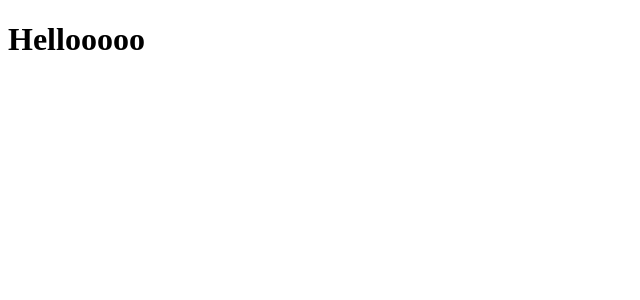
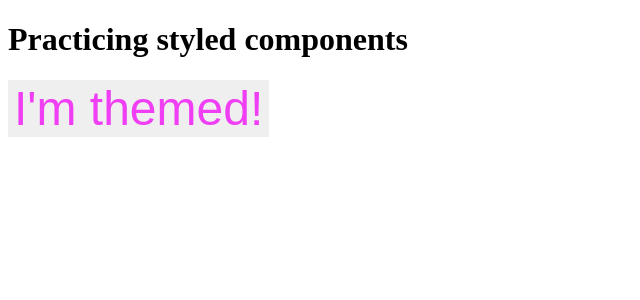
Before and after one commit to shanialmog/styling-exercise, a React (Create React App) app: page / in a window 1280 px wide. Shown: the top 300 px of the page, without its empty margins (0-640 px from the left). Built offline with nearby package versions, Linux system fonts and the light colour scheme.

Commit message:
first play with styled components

```diff
--- a/src/App.js
+++ b/src/App.js
@@ -1,10 +1,24 @@
 import React from 'react'
+import Styled, { ThemeProvider } from 'styled-components'
 
-function App() {
+// import About from './components/About'
+// import Contact from './components/Contact'
+import theme from './components/theme'
+
+const App = () => {
+
+  const Button = Styled.button`
+    font-size: ${({theme}) => theme.fontSizes.large};
+    color: ${({theme}) => theme .colors.main};
+    border: none;
+  `
   return (
-    <div>
-      <h1>Hellooooo</h1>
-    </div>
+    <ThemeProvider theme = {theme}>
+      <h1>Practicing styled components</h1>
+      <Button>I'm themed!</Button>
+      {/* <About />
+      <Contact /> */}
+    </ThemeProvider>
   )
 }
 
--- /dev/null
+++ b/src/components/About/index.js
@@ -0,0 +1,11 @@
+import React from 'react'
+
+const About = () => {
+  return (
+    <div>
+      <h1>The about page</h1>
+    </div>
+  )
+}
+
+export default About
--- /dev/null
+++ b/src/components/Contact/index.js
@@ -0,0 +1,11 @@
+import React from 'react'
+
+const Contact = () => {
+  return (
+    <div>
+      <h1>Contact page</h1>
+    </div>
+  )
+}
+
+export default Contact
--- /dev/null
+++ b/src/components/theme/index.js
@@ -0,0 +1,14 @@
+export default {
+    colors: {
+        main: '#ef3ef3',
+        dark: '#ddd222',
+        light: '#efefef',
+        text: '#ddd',
+        link: '#fafafa'
+    },
+    fontSizes: {
+        large: '3rem',
+        medium: '2rem',
+        p: '1.5rem'
+    }
+}
```
